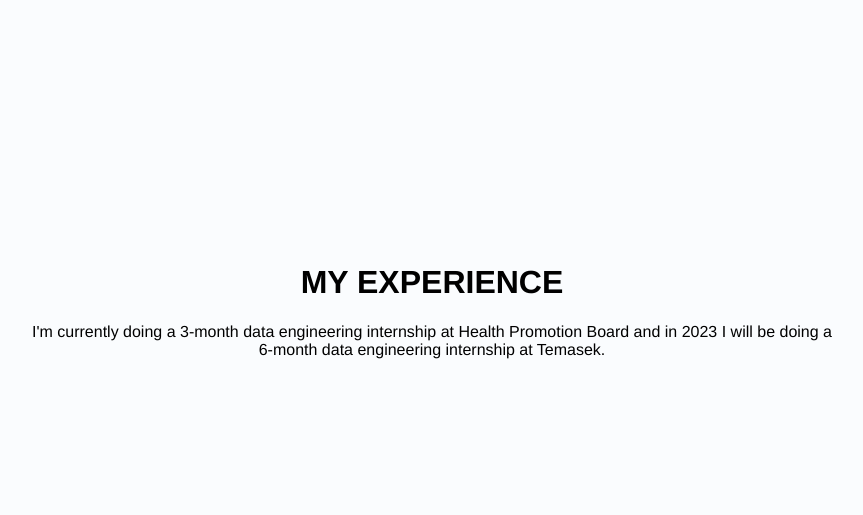
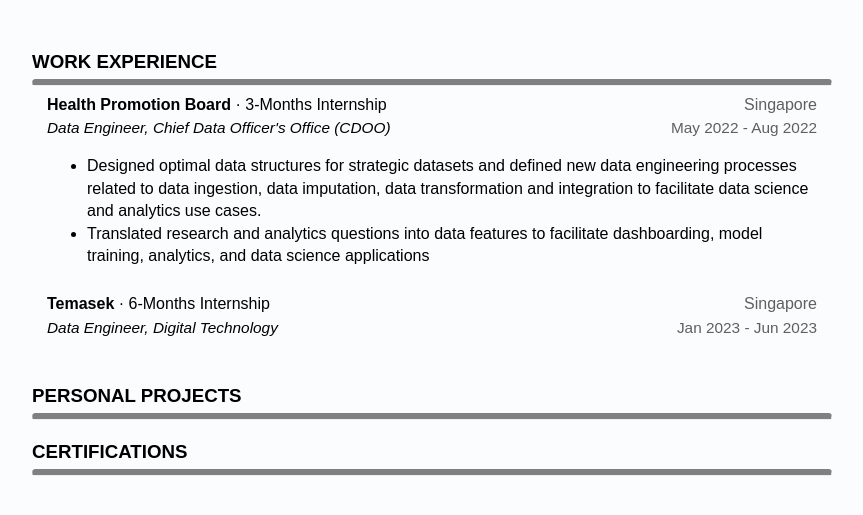
Before and after one commit to shivnarayanan/personal-website, a Flask app: page /experience in a window 1280 px wide. Shown: the part 86-601 px from the top of the page, without its empty margins (208-1071 px from the left). Run offline with Flask 2, Linux system fonts and the light colour scheme.

Commit message:
changed experience

```diff
--- a/static/css/home.css
+++ b/static/css/home.css
@@ -96,3 +96,9 @@
   color: #0066CC;
   text-decoration: underline;
 }
+
+hr.rounded {
+  border-top: 6px solid grey;
+  border-radius: 4px;
+  margin-top: -15px;
+}
--- a/templates/experience.html
+++ b/templates/experience.html
@@ -1,13 +1,38 @@
 {% extends "base.html" %}
 
 {% block content %}
-    <nav>
+    <nav class="navigation">
         <div class="boxhead"><a href=home>HOME</a></div>
-        <div><b>EXPERIENCE</b></div>
+        <div class="boxhead"><b>EXPERIENCE</b></div>
         <div class="boxhead"><a href=blog>BLOG</a></div>
     </nav>
-    <div class="centre">
-        <h1>MY EXPERIENCE</h1>
-        <p>I'm currently doing a 3-month data engineering internship at Health Promotion Board and in 2023 I will be doing a 6-month data engineering internship at Temasek.</p>
+    <div class="blog_centre">
+        <h3 class="about_left">WORK EXPERIENCE</h3>
+        <hr class="rounded">
+        <div class="about_left">
+            <p style="margin-top: 0px; float: right; color:rgb(95, 95, 95); font-size: 100%">Singapore</p>
+            <p style="margin-top: 0px;"><b>Health Promotion Board</b> · 3-Months Internship</p>
+            <p style="margin-top: -15px; float: right; color:rgb(95, 95, 95); font-size: 96%">May 2022 - Aug 2022</p>
+            <p style="margin-top: -15px; font-size: 96%; font-style: italic;"> Data Engineer, Chief Data Officer's Office (CDOO) </p>
+
+            <ul>
+                <li>Designed optimal data structures for strategic datasets and defined new data engineering processes related to data ingestion, data imputation,
+                    data transformation and integration to facilitate data science and analytics use cases.</li>
+                <li>Translated research and analytics questions into data features to facilitate dashboarding,
+                    model training, analytics, and data science applications</li>
+            </ul>
+        </div>
+        <div class="about_left">
+            <p style="margin-top: 0px; float: right; color:rgb(95, 95, 95); font-size: 100%">Singapore</p>
+            <p style="margin-top: 0px;"><b>Temasek</b> · 6-Months Internship</p>
+            <p style="margin-top: -15px; float: right; color:rgb(95, 95, 95); font-size: 96%">Jan 2023 - Jun 2023</p>
+            <p style="margin-top: -15px; font-size: 96%; font-style: italic;"> Data Engineer, Digital Technology </p>
+
+        </div>
+    <h3 class="about_left">PERSONAL PROJECTS</h3>
+    <hr class="rounded">
+    <h3 class="about_left">CERTIFICATIONS</h3>
+    <hr class="rounded">
+
     </div>
 {% endblock content %}
```
